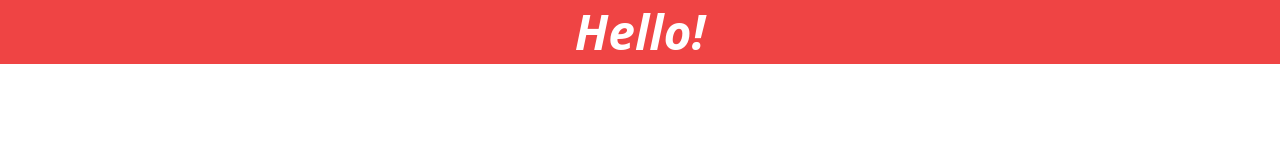
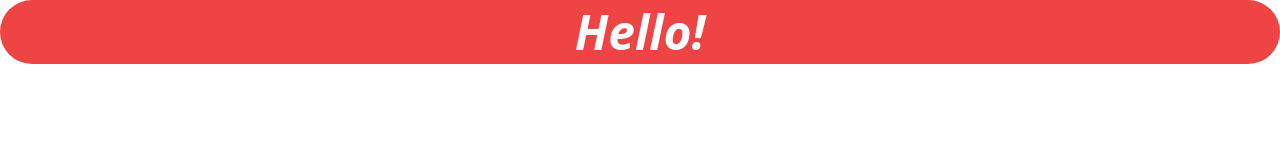
Before and after one commit to AlexanderLapygin/cra-react_17-ts_4-tailwind-cypress_10-starter, a React (Create React App) app: page / in a window 1280 px wide. Shown: the top 160 px of the page. Built offline with nearby package versions, Linux system fonts and the light colour scheme.

Commit message:
test: update App

```diff
--- a/src/App.tsx
+++ b/src/App.tsx
@@ -2,7 +2,7 @@ import React from 'react';
 
 function App() {
     return (
-        <h1 className="container mx-auto text-center py-2 text-white font-bold italic text-5xl bg-red-500">
+        <h1 className="container rounded-full hover:bg-red-700 mx-auto text-center py-2 text-white font-bold italic text-5xl bg-red-500">
             Hello!
         </h1>
     );
```
